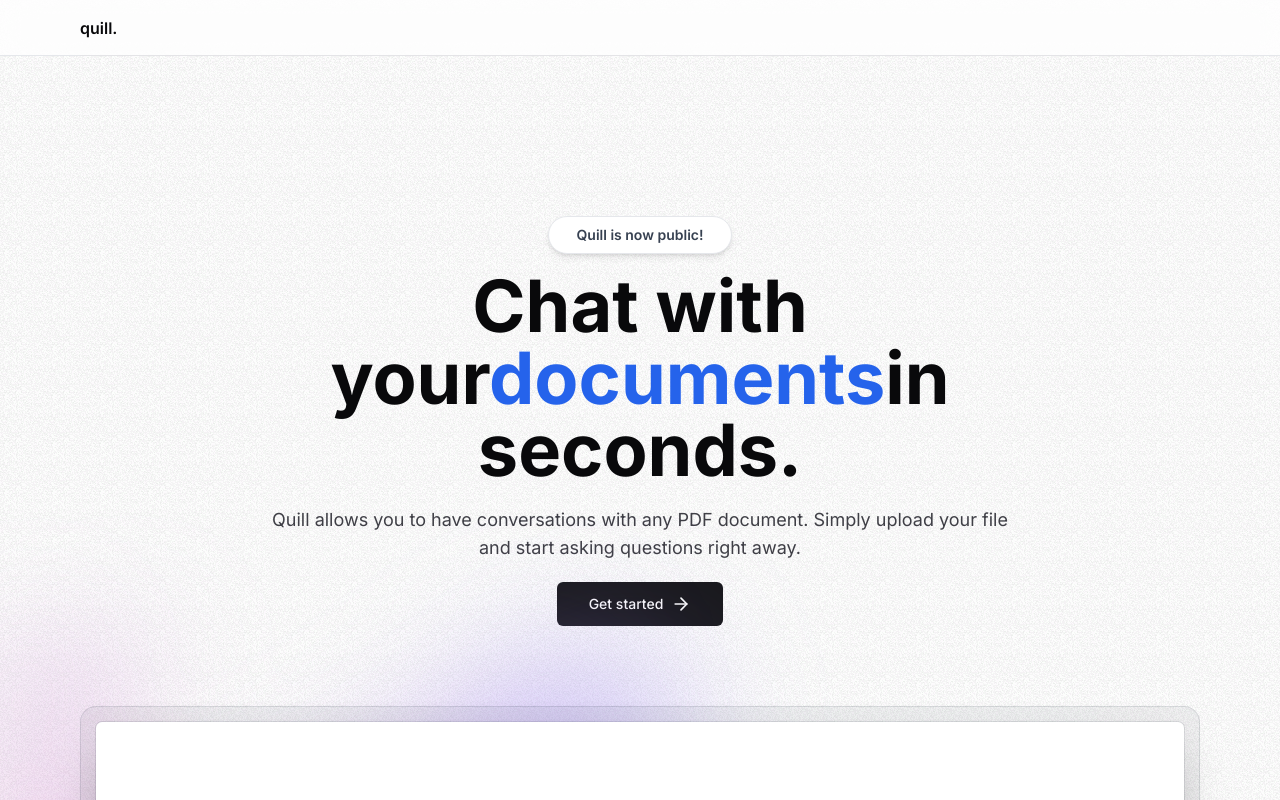
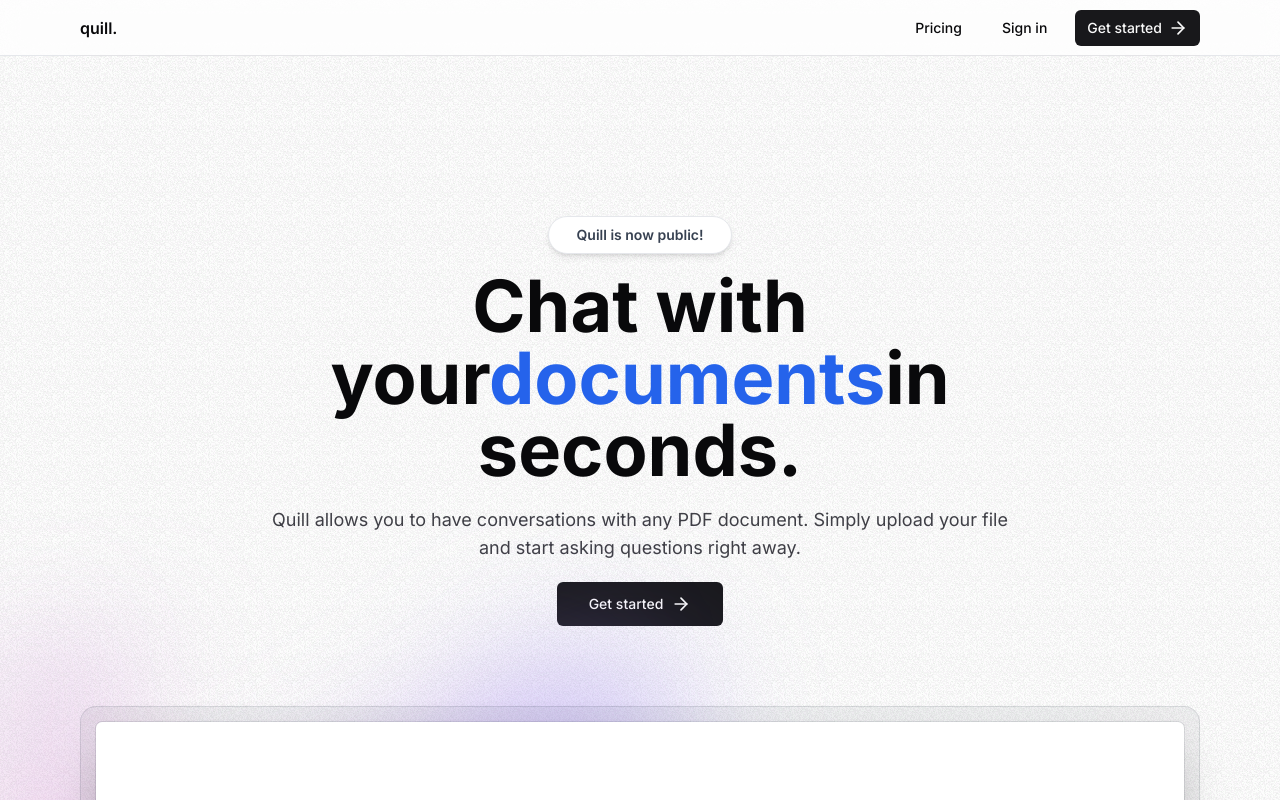
Before and after one commit to uuuuooii/quill, a Next.js app: page / in a window 1280 px wide. Shown: the top 800 px of the page. Built offline with nearby package versions, Linux system fonts and the light colour scheme.

Commit message:
Update: kinde로 로그인 구현해보기

```diff
--- a/package.json
+++ b/package.json
@@ -9,6 +9,7 @@
     "lint": "next lint"
   },
   "dependencies": {
+    "@kinde-oss/kinde-auth-nextjs": "^1.8.21",
     "@radix-ui/react-slot": "^1.0.2",
     "@tailwindcss/typography": "^0.5.10",
     "add": "^2.0.6",
--- /dev/null
+++ b/src/app/api/auth/[kindeAuth]/route.ts
@@ -0,0 +1,7 @@
+import { handleAuth } from '@kinde-oss/kinde-auth-nextjs/server';
+import { NextRequest } from 'next/server';
+
+export async function GET(request: NextRequest, { params }: any) {
+  const endpoint = params.kindeAuth;
+  return handleAuth(request, endpoint);
+}
--- a/src/components/navbar/index.tsx
+++ b/src/components/navbar/index.tsx
@@ -1,6 +1,9 @@
 import React from 'react'
 import Inner from '../Inner'
 import Link from 'next/link'
+import { buttonVariants } from '../ui/button'
+import { LoginLink, RegisterLink } from '@kinde-oss/kinde-auth-nextjs/server'
+import { ArrowRight } from 'lucide-react'
 
 const Navber = () => {
   return (
@@ -12,7 +15,29 @@
           </Link>
 
           {/* todo: add mobile navbar */}
-          <div className='hidden items-center space-x-4 sm'></div>
+          <div className='hidden items-center space-x-4 sm:flex'>
+            <>
+              <Link
+                href='/pricing'
+                className={buttonVariants({
+                  variant: "ghost",
+                  size: 'sm'
+                })}>
+                Pricing
+              </Link>
+              <LoginLink className={buttonVariants({
+                variant: "ghost",
+                size: 'sm'
+              })}>
+                Sign in
+              </LoginLink>
+              <RegisterLink className={buttonVariants({
+                size: 'sm'
+              })}>
+                Get started <ArrowRight className='ml-1.5 h-5 w-5' />
+              </RegisterLink>
+            </>
+          </div>
         </div>
       </Inner>
     </nav>
```
Also changed, not shown: 1 other file (tests, documents, lock files or other folders).
